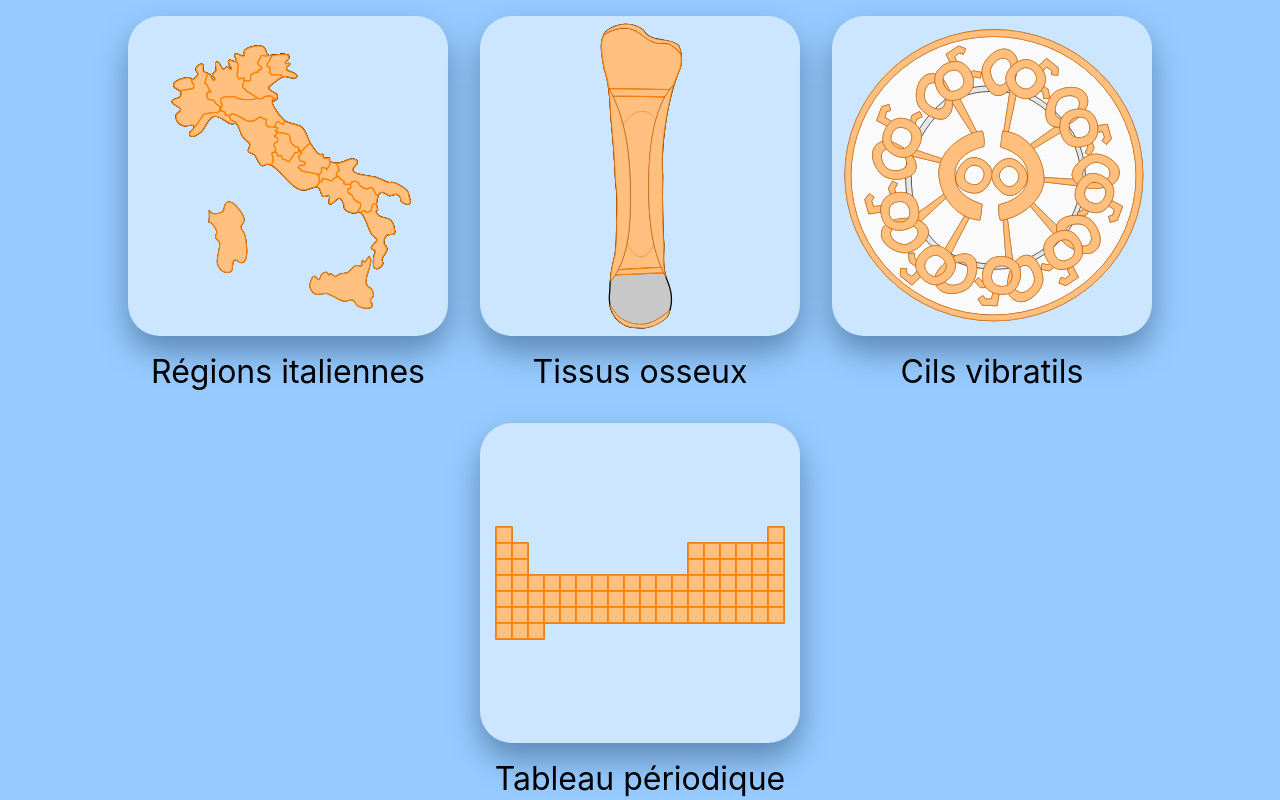
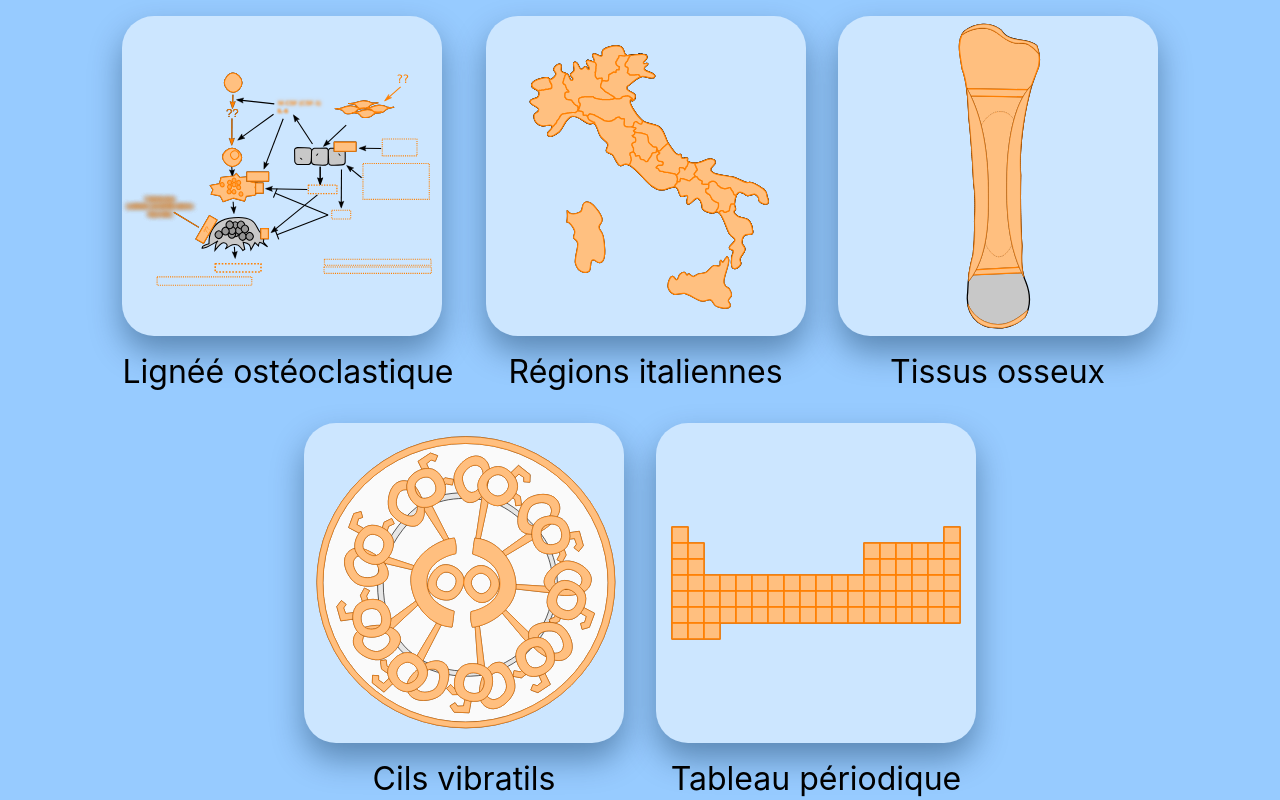
Before and after one commit to tolokoban/dummy-paces, a React (Create React App) app: page / in a window 1280 px wide. Built offline with nearby package versions, Linux system fonts and the light colour scheme.

Commit message:
Lignee osteoclastique

```diff
--- a/src/dummy-paces/app/app.tsx
+++ b/src/dummy-paces/app/app.tsx
@@ -14,8 +14,10 @@ import DiagOs from '../data/diagrams/os.svg'
 import DiagItalia from '../data/diagrams/italia.svg'
 import DiagCilsVibratils from '../data/diagrams/cils-vibratiles.svg'
 import DiagMendeleev from '../data/diagrams/mendeleev.svg'
+import DiagLigneeOsteoclastique from '../data/diagrams/lignee-osteoclastique.svg'
 
 const BUTTONS = [
+    ["Lignéé ostéoclastique", DiagLigneeOsteoclastique],
     ["Régions italiennes", DiagItalia],
     ["Tissus osseux", DiagOs],
     ["Cils vibratils", DiagCilsVibratils],
```
Also changed, not shown: src/dummy-paces/data/diagrams/lignee-osteoclastique.svg (added).
